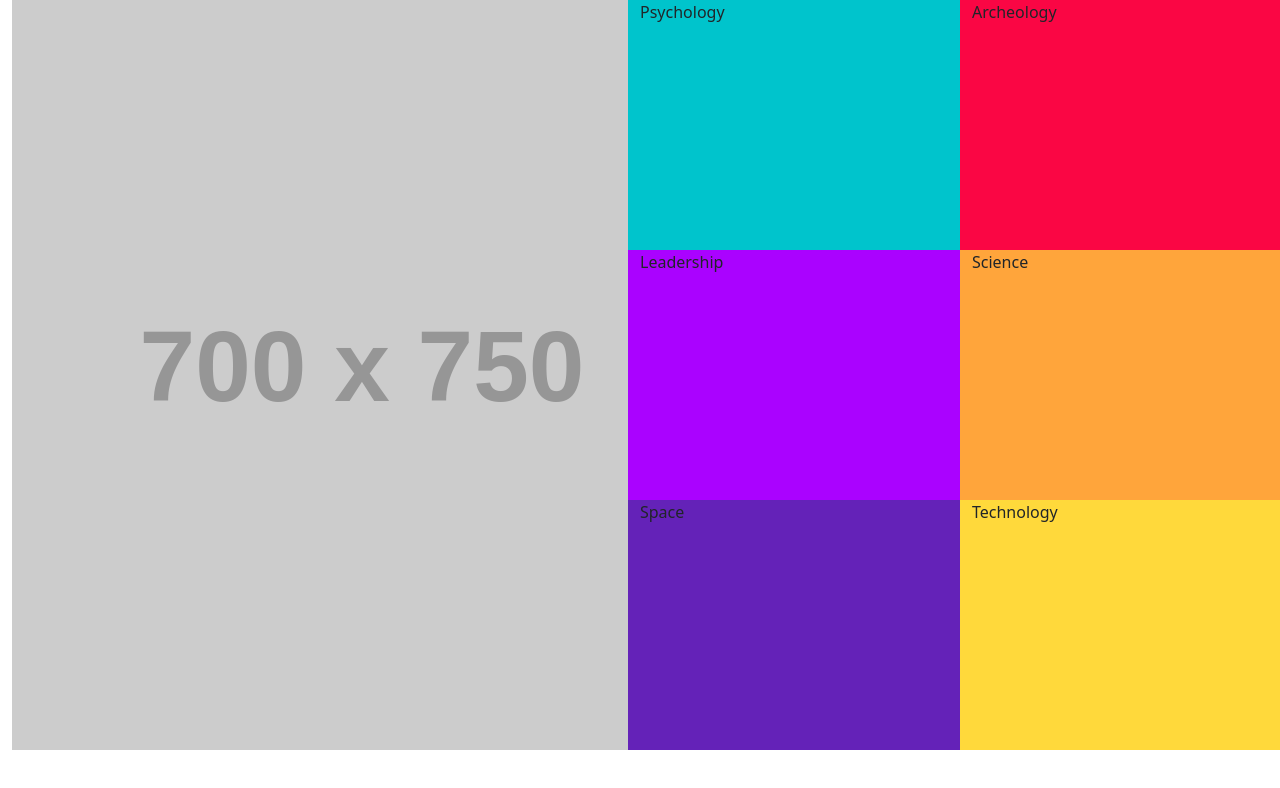
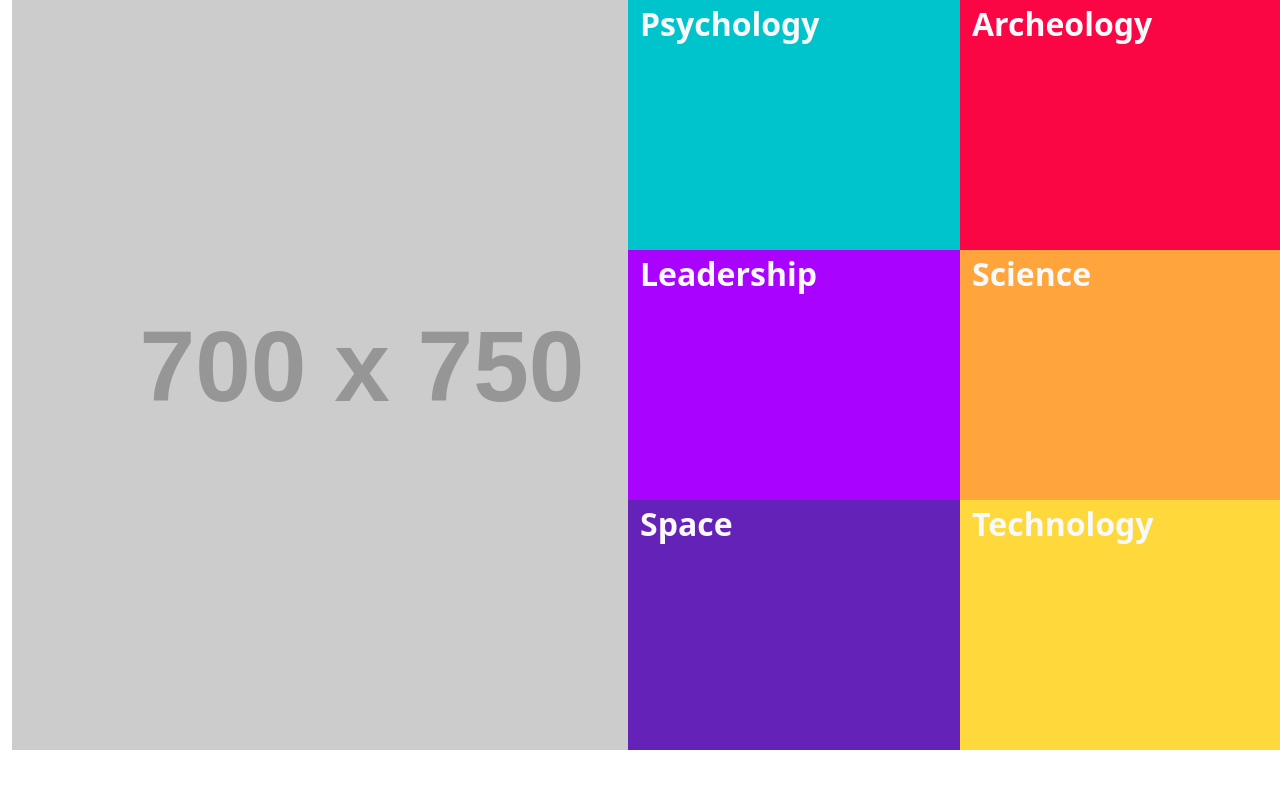
Before and after one commit to AndreaJasper/daily-reads, a website: page index.html in a window 1280 px wide. Drawn offline with nearby package versions, Linux system fonts and the light colour scheme; placeholder pictures from the web are drawn by us.

Commit message:
text updates

```diff
--- a/index.html
+++ b/index.html
@@ -18,26 +18,26 @@
         <div class="col-sm-12 col-lg-6 p-0">
           <div class="row">
             <div class="box bg-teal col-sm-12 col-md-6">
-              <p>Psychology</p>
+              <p class="text-light fs-2 fw-bold">Psychology</p>
             </div>
             <div class="box bg-pink col-sm-12 col-md-6">
-              <p>Archeology</p>
+              <p class="text-light fs-2 fw-bold">Archeology</p>
             </div>
           </div>
           <div class="row">
             <div class="box bg-purple col-sm-12 col-md-6">
-              <p>Leadership</p>
+              <p class="text-light fs-2 fw-bold">Leadership</p>
             </div>
             <div class="box bg-orange col-sm-12 col-md-6">
-              <p>Science</p>
+              <p class="text-light fs-2 fw-bold">Science</p>
             </div>
           </div>
           <div class="row">
             <div class="box bg-dk-purple col-sm-12 col-md-6">
-              <p>Space</p>
+              <p class="text-light fs-2 fw-bold">Space</p>
             </div>
             <div class="box bg-yellow col-sm-12 col-md-6">
-              <p>Technology</p>
+              <p class="text-light fs-2 fw-bold">Technology</p>
             </div>
           </div>
         </div>
```
